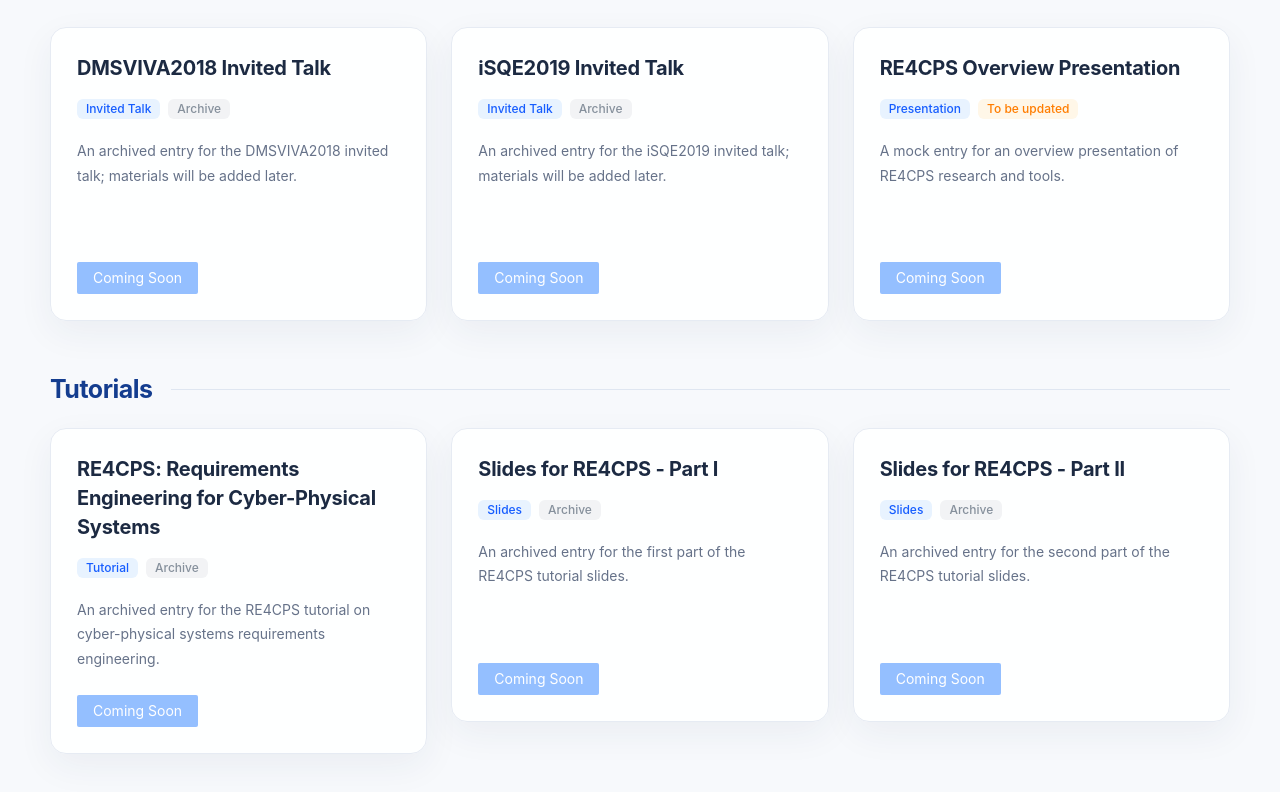
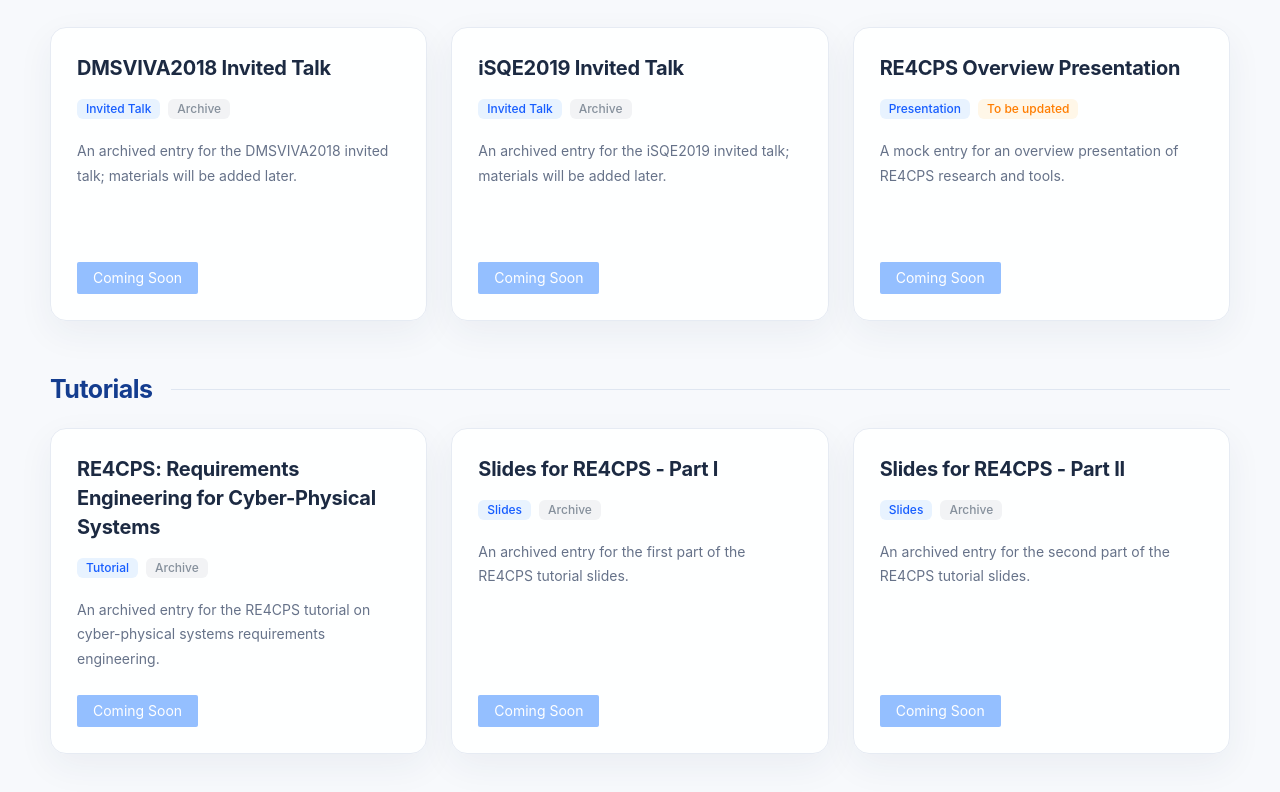
Before and after one commit to Waller-Man/re4cps-redesign, a Vue app: page /#/re-resources in a window 1280 px wide. Shown: the part 1000-1792 px from the top of the page. Built offline with nearby package versions, Linux system fonts and the light colour scheme.

Commit message:
修改了小卡片下沿参差不齐的bug

```diff
--- a/src/pages/Agents.vue
+++ b/src/pages/Agents.vue
@@ -27,7 +27,11 @@ const { t } = useI18n()
           <p>{{ t(`agents.categories.${category.localeKey}.description`) }}</p>
         </header>
 
-        <a-row v-if="category.subcategories.length" :gutter="[24, 24]">
+        <a-row
+          v-if="category.subcategories.length"
+          class="equal-height-card-grid"
+          :gutter="[24, 24]"
+        >
           <a-col
             v-for="subcategory in category.subcategories"
             :key="subcategory.id"
@@ -39,7 +43,7 @@ const { t } = useI18n()
                 <a-card
                   v-for="agent in subcategory.agents"
                   :key="agent.id"
-                  class="tool-card agent-card"
+                  class="tool-card agent-card equal-height-card"
                   :bordered="false"
                   hoverable
                 >
@@ -84,7 +88,11 @@ const { t } = useI18n()
                 </a-card>
               </div>
 
-              <a-card v-else class="agent-placeholder-card" :bordered="false">
+              <a-card
+                v-else
+                class="agent-placeholder-card equal-height-card"
+                :bordered="false"
+              >
                 <div class="agent-placeholder-header">
                   <div class="agent-placeholder-identity">
                     <span class="agent-placeholder-icon" aria-hidden="true">
--- a/src/pages/Members.vue
+++ b/src/pages/Members.vue
@@ -53,7 +53,7 @@ const memberGroups = memberGroupOrder.map((key: MemberGroup) => {
           </h2>
         </div>
 
-        <a-row :gutter="[24, 24]">
+        <a-row class="equal-height-card-grid" :gutter="[24, 24]">
           <a-col
             v-for="member in group.items"
             :key="member.id"
@@ -62,7 +62,7 @@ const memberGroups = memberGroupOrder.map((key: MemberGroup) => {
             :lg="8"
           >
             <a-card
-              class="member-card"
+              class="member-card equal-height-card"
               :class="{
                 'member-card-master': member.group === 'master',
                 'member-card-alumni': member.group === 'alumni',
--- a/src/pages/ReResources.vue
+++ b/src/pages/ReResources.vue
@@ -40,7 +40,7 @@ function statusColor(status: ReResourceStatus) {
           </h2>
         </div>
 
-        <a-row :gutter="[24, 24]">
+        <a-row class="equal-height-card-grid" :gutter="[24, 24]">
           <a-col
             v-for="resource in group.items"
             :key="resource.id"
@@ -50,7 +50,7 @@ function statusColor(status: ReResourceStatus) {
           >
             <a-card
               v-if="resource.kind === 'featured'"
-              class="resource-card"
+              class="resource-card equal-height-card"
               :bordered="false"
               hoverable
             >
@@ -93,7 +93,12 @@ function statusColor(status: ReResourceStatus) {
               </template>
             </a-card>
 
-            <a-card v-else class="resource-card" :bordered="false" hoverable>
+            <a-card
+              v-else
+              class="resource-card equal-height-card"
+              :bordered="false"
+              hoverable
+            >
               <h3>{{ t(`reResources.items.${resource.localeKey}.title`) }}</h3>
 
               <div class="resource-tags">
--- a/src/pages/Research.vue
+++ b/src/pages/Research.vue
@@ -58,7 +58,7 @@ const directions = [
     </section>
 
     <section :aria-label="t('research.directionsLabel')">
-      <a-row :gutter="[24, 24]">
+      <a-row class="equal-height-card-grid" :gutter="[24, 24]">
         <a-col
           v-for="direction in directions"
           :key="direction.key"
@@ -67,7 +67,7 @@ const directions = [
           :md="12"
           :xl="8"
         >
-          <a-card class="research-card" :bordered="false" hoverable>
+          <a-card class="research-card equal-height-card" :bordered="false" hoverable>
             <template #title>
               <h2>{{ t(`research.directions.${direction.key}.title`) }}</h2>
             </template>
--- a/src/pages/Tools.vue
+++ b/src/pages/Tools.vue
@@ -27,9 +27,9 @@ const { t } = useI18n()
           <p>{{ t(`tools.categories.${category.descriptionLocaleKey}.description`) }}</p>
         </header>
 
-        <a-row :gutter="[24, 24]">
+        <a-row class="equal-height-card-grid" :gutter="[24, 24]">
           <a-col v-for="tool in category.tools" :key="tool.id" :xs="24" :md="12">
-            <a-card class="tool-card" :bordered="false" hoverable>
+            <a-card class="tool-card equal-height-card" :bordered="false" hoverable>
               <div class="tool-direction-label">
                 {{ t(`tools.categories.${category.titleLocaleKey}.title`) }}
               </div>
--- a/src/styles/global.css
+++ b/src/styles/global.css
@@ -1169,6 +1169,56 @@ a {
   min-width: 112px;
 }
 
+/* Shared equal-height behavior for responsive card grids. */
+.equal-height-card-grid {
+  align-items: stretch;
+}
+
+.equal-height-card-grid > .arco-col {
+  display: flex;
+  align-self: stretch;
+  align-items: stretch;
+  flex-direction: column;
+}
+
+.equal-height-card-grid > .arco-col > * {
+  width: 100%;
+  flex: 1 1 auto;
+}
+
+.equal-height-card.arco-card {
+  display: flex;
+  height: 100%;
+  flex: 1 1 auto;
+  flex-direction: column;
+}
+
+.equal-height-card.arco-card > .arco-card-body {
+  display: flex;
+  flex: 1;
+  flex-direction: column;
+}
+
+.equal-height-card-grid .agent-card-stack {
+  display: flex;
+  flex-direction: column;
+}
+
+.equal-height-card-grid .agent-card-stack > .equal-height-card,
+.equal-height-card-grid .agent-subcategory > .equal-height-card {
+  flex: 1 1 auto;
+}
+
+.equal-height-card.member-card .member-bio {
+  flex: 1;
+}
+
+.equal-height-card.member-card .member-contact:last-child,
+.equal-height-card.member-card .alumni-career,
+.equal-height-card.agent-placeholder-card .agent-placeholder-footer {
+  margin-top: auto;
+}
+
 @media (max-width: 1040px) {
   .header-inner {
     grid-template-columns: auto 1fr auto;
@@ -1188,6 +1238,40 @@ a {
 }
 
 @media (max-width: 680px) {
+  .equal-height-card-grid > .arco-col {
+    display: block;
+  }
+
+  .equal-height-card.arco-card,
+  .agent-subcategory,
+  .agent-card-stack .agent-card {
+    height: auto;
+  }
+
+  .agent-card-stack {
+    flex: none;
+  }
+
+  .equal-height-card.member-card .member-bio {
+    flex: none;
+  }
+
+  .equal-height-card.member-card .member-contact:last-child {
+    margin-top: 22px;
+  }
+
+  .equal-height-card.member-card-alumni .member-contact:last-child {
+    margin-top: 18px;
+  }
+
+  .equal-height-card.member-card .alumni-career {
+    margin-top: 20px;
+  }
+
+  .equal-height-card.agent-placeholder-card .agent-placeholder-footer {
+    margin-top: 12px;
+  }
+
   .header-inner {
     grid-template-columns: 1fr auto;
     width: min(100% - 28px, 1180px);
```
